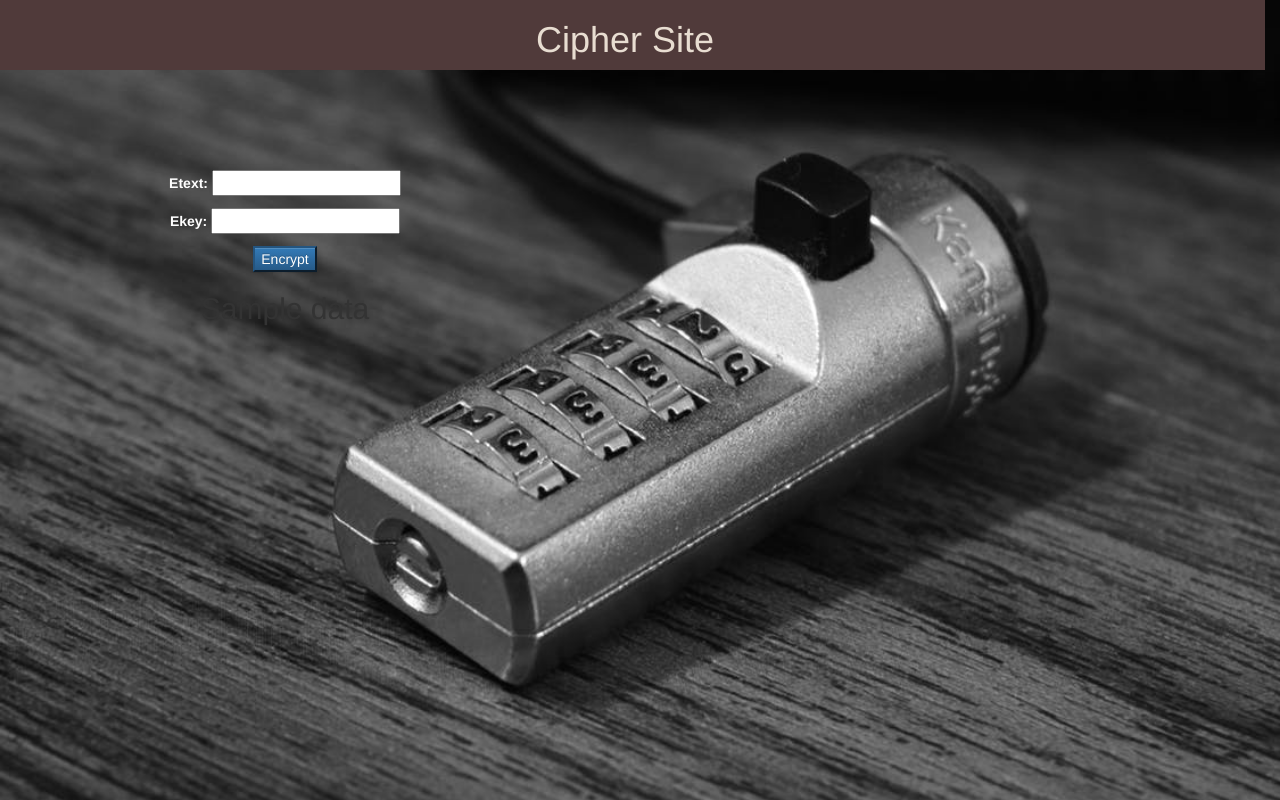
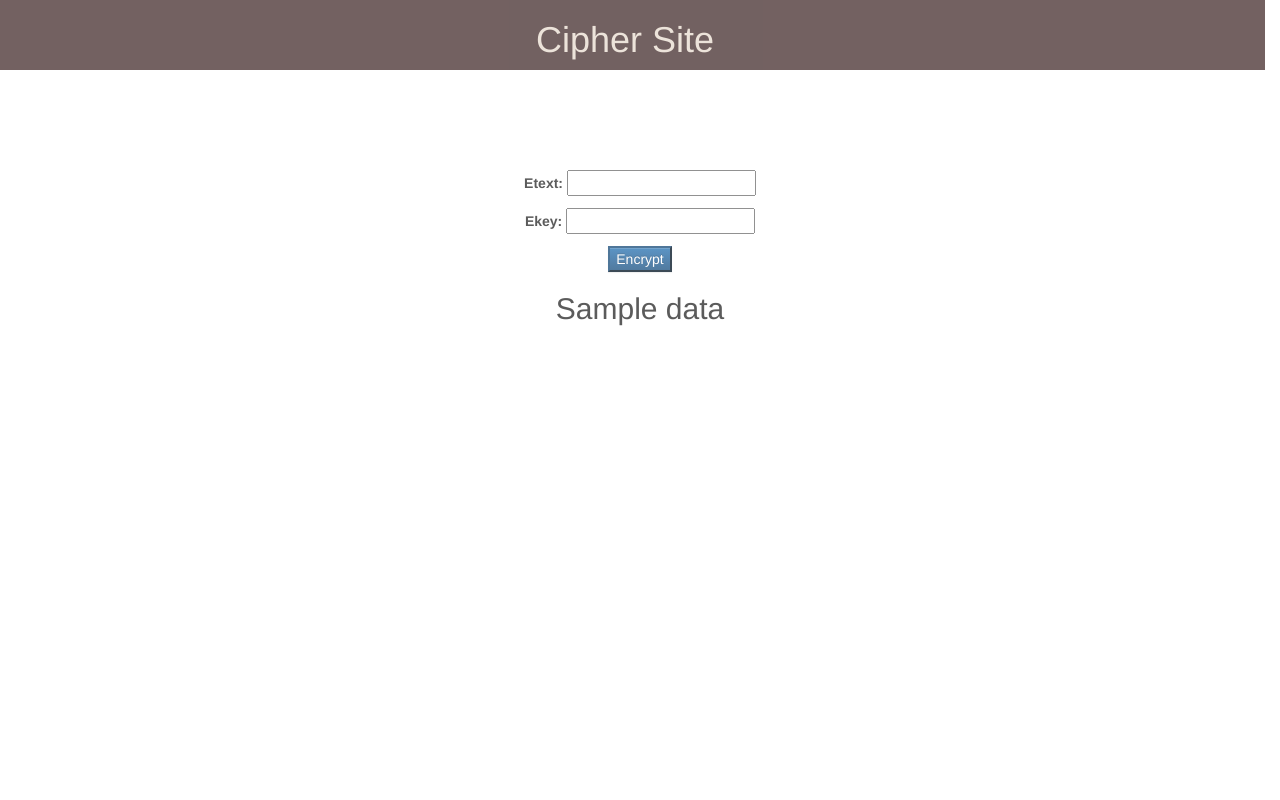
Before and after one commit to kss682/CIPHER-SITE, a Django app: template ciphersite/templates/base.html in a window 1280 px wide. Run offline with Django 3.2, Linux system fonts and the light colour scheme; tables that the repository leaves empty hold one stand-in row (values such as "Sample post"); the template is opened without the code that fills it: values that come from a table or form of the project are taken from there, most other values are stand-ins (such as "Sample title", 1, 10 or a date in 2020); some libraries are stand-ins or nearby versions.

Commit message:
Centralise the boxes

```diff
--- a/ciphersite/static/css/base.css
+++ b/ciphersite/static/css/base.css
@@ -10,18 +10,23 @@
 
 
 body{
-  background-color: #E8DDD1;
+  /* background-color: #E8DDD1; */
   margin: 0;
   padding: 0;
-  background-image: url("./lock.jpeg");
+  /* background-image: url("./lock.jpeg");  */
   background-repeat: no-repeat;
+  opacity: 0.8;
   background-size: 100%;
 }
 
 
 .textBox{
-  /* width:200em;
-  /* height: 200em; */
-  color: white;
-  /* background-color: black; */ */
+  width:100vw;
+  height:50vh;
+  /* background-color: black;  */
 }
+
+.encrypt{
+  /* color:black; */
+  /* background-color: blue; */
+}
--- a/ciphersite/templates/base.html
+++ b/ciphersite/templates/base.html
@@ -1,5 +1,7 @@
 <!DOCTYPE html>
 <html lang="en" dir="ltr">
+
+
   <head>
     <meta charset="utf-8">
      <meta name="viewport" content="width=device-width, initial-scale=1, shrink-to-fit=no">
@@ -10,25 +12,39 @@
     <link rel="stylesheet" href="https://maxcdn.bootstrapcdn.com/bootstrap/3.3.7/css/bootstrap-theme.min.css" integrity="sha384-rHyoN1iRsVXV4nD0JutlnGaslCJuC7uwjduW9SVrLvRYooPp2bWYgmgJQIXwl/Sp" crossorigin="anonymous">
     <title>Cipher Site</title>
   </head>
+
+
   <body>
+
+    <!-- HEADER -->
+
     <div class="row container header">
         <div class="col-sm-12">
             <h1>Cipher Site</h1>
         </div>
     </div>
+
     <div class="row container" style="padding-top:100px">
-        <div class="col-sm-6 text-center">
-          <form class="form-group textBox" action = "/" method="post">
+        <div class="col-sm-6 text-center textBox">
+
+          <!-- ENCRYPTION -->
+
+          <form class="form-group encrypt" action = "/" method="post">
               {% csrf_token %}
               {{ form.as_p }}
               <button type="submit" name="submit" class="btn-primary">Encrypt</button>
           </form>
-        <h2>{{ data }}</h2>
-      </div>
-    <div class="col-sm-6 text-center">
+
+          <!-- DECRYPTION -->
+
+          <h2>{{ data }}</h2>
+
+        </div>
+
+        <div class="col-sm-6 text-center">
 
 
-    </div>
+        </div>
     </div>
 
   </body>
```
